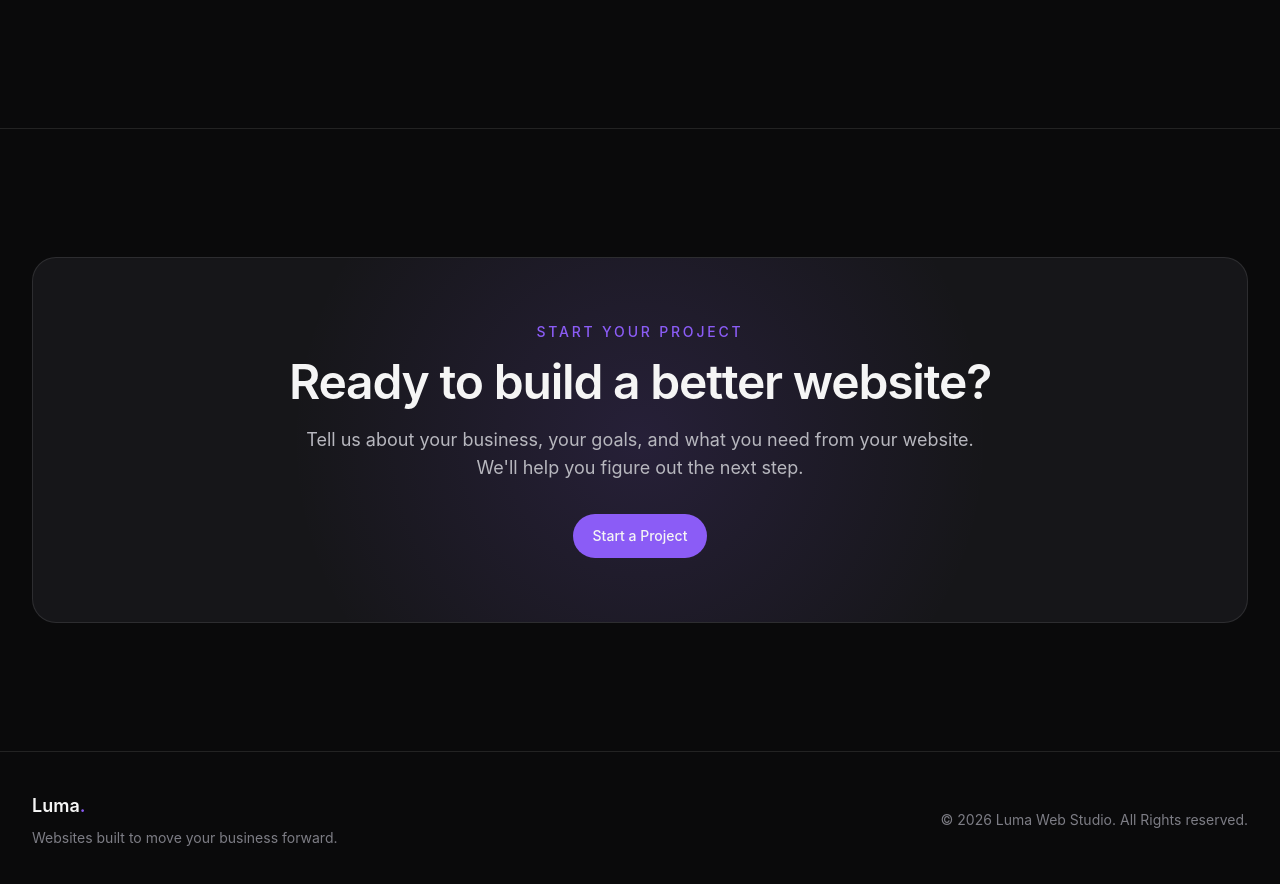
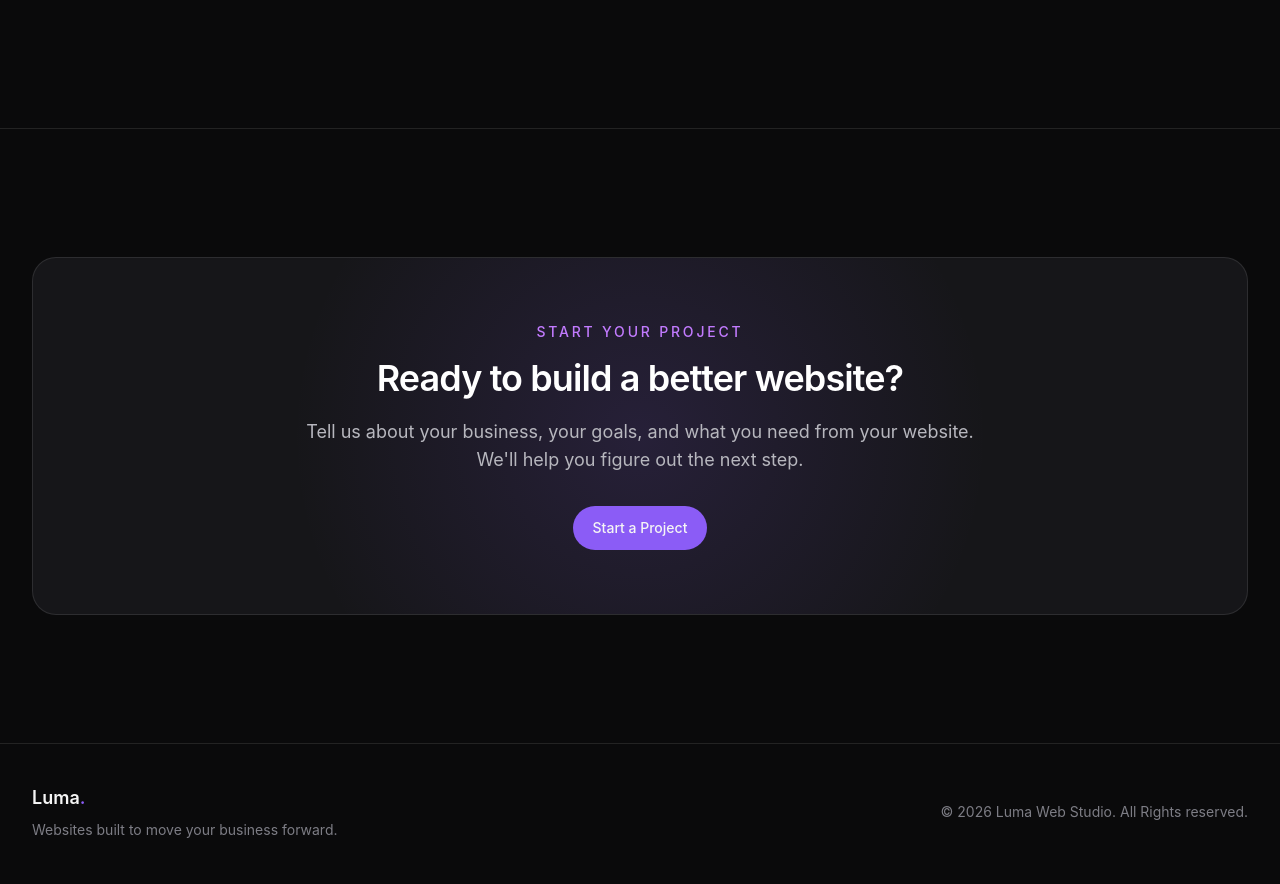
Before and after one commit to syniahpeterson/luma-web-studio, a React (Vite) app: page / in a window 1280 px wide. Shown: the part 4422-5306 px from the top of the page. Built offline with nearby package versions, Linux system fonts and the light colour scheme.

Commit message:
feat: create CTASection component and refactor HomeCTA and ServicesCTA to use it

```diff
--- /dev/null
+++ b/src/components/common/CTASection.jsx
@@ -0,0 +1,40 @@
+import Button from "../ui/Button";
+import Container from "./Container";
+
+function CTASection({
+  eyebrow,
+  title,
+  description,
+  buttonText = "Start a Project",
+  buttonTo = "/contact",
+}) {
+  return (
+    <section>
+      <Container className="py-24 lg:py-32">
+        <div className="relative overflow-hidden rounded-3xl border border-white/10 bg-[#161619] px-6 py-16 text-center sm:px-10 lg:px-16">
+          <div className="absolute inset-0 -z-0 bg-[radial-gradient(circle_at_center,rgba(139,92,246,0.14),transparent_55%)]" />
+
+          <div className="relative z-10 mx-auto max-w-3xl">
+            <p className="text-sm font-medium uppercase tracking-[0.2em] text-purple-400">
+              {eyebrow}
+            </p>
+
+            <h2 className="mt-4 text-3xl font-semibold tracking-tight text-white sm:text-4xl">
+              {title}
+            </h2>
+
+            <p className="mx-auto mt-5 max-w-2xl text-base leading-7 text-[#b7b7be] sm:text-lg">
+              {description}
+            </p>
+
+            <div className="mt-8">
+              <Button to={buttonTo}>{buttonText}</Button>
+            </div>
+          </div>
+        </div>
+      </Container>
+    </section>
+  );
+}
+
+export default CTASection;
--- a/src/components/sections/home/HomeCTA.jsx
+++ b/src/components/sections/home/HomeCTA.jsx
@@ -1,34 +1,12 @@
-import Button from "../../ui/Button";
-import Container from "../../common/Container";
+import CTASection from "../../common/CTASection";
 
 function HomeCTA() {
   return (
-    <section>
-      <Container className="py-24 lg:py-32">
-        <div className="relative overflow-hidden rounded-3xl border border-white/10 bg-[var(--color-surface)] px-6 py-16 text-center sm:px-10 lg:px-16">
-          <div className="absolute inset-0 -z-0 bg-[radial-gradient(circle_at_center,var(--color-brand),transparent_55%)] opacity-[0.14]" />
-
-          <div className="relative z-10 mx-auto max-w-3xl">
-            <p className="text-sm font-medium uppercase tracking-[0.2em] text-[var(--color-brand)]">
-              Start Your Project
-            </p>
-
-            <h2 className="mt-4 text-3xl font-semibold tracking-tight text-[var(--color-text)] sm:text-4xl lg:text-5xl">
-              Ready to build a better website?
-            </h2>
-
-            <p className="mx-auto mt-5 max-w-2xl text-base leading-7 text-[var(--color-text-secondary)] sm:text-lg">
-              Tell us about your business, your goals, and what you need from
-              your website. We&apos;ll help you figure out the next step.
-            </p>
-
-            <div className="mt-8">
-              <Button to="/contact">Start a Project</Button>
-            </div>
-          </div>
-        </div>
-      </Container>
-    </section>
+    <CTASection
+      eyebrow="Start Your Project"
+      title="Ready to build a better website?"
+      description="Tell us about your business, your goals, and what you need from your website. We'll help you figure out the next step."
+    />
   );
 }
 
--- a/src/components/sections/services/ServicesCTA.jsx
+++ b/src/components/sections/services/ServicesCTA.jsx
@@ -1,34 +1,12 @@
-import Button from "../../ui/Button";
-import Container from "../../common/Container";
+import CTASection from "../../common/CTASection";
 
 function ServicesCTA() {
   return (
-    <section>
-      <Container className="py-24 lg:py-32">
-        <div className="relative overflow-hidden rounded-3xl border border-white/10 bg-[#161619] px-6 py-16 text-center sm:px-10 lg:px-16">
-          <div className="absolute inset-0 -z-0 bg-[radial-gradient(circle_at_center,rgba(139,92,246,0.14),transparent_55%)]" />
-
-          <div className="relative z-10 mx-auto max-w-3xl">
-            <p className="text-sm font-medium uppercase tracking-[0.2em] text-purple-400">
-              Let&apos;s Work Together
-            </p>
-
-            <h2 className="mt-4 text-3xl font-semibold tracking-tight text-white sm:text-4xl">
-              Have a project in mind?
-            </h2>
-
-            <p className="mx-auto mt-5 max-w-2xl text-base leading-7 text-[#b7b7be] sm:text-lg">
-              Whether you&apos;re starting from scratch or improving an existing
-              website, let&apos;s talk about what your business needs.
-            </p>
-
-            <div className="mt-8">
-              <Button to="/contact">Start a Project</Button>
-            </div>
-          </div>
-        </div>
-      </Container>
-    </section>
+    <CTASection
+      eyebrow="Let's Work Together"
+      title="Have a project in mind?"
+      description="Whether you're starting from scratch or improving an existing website, let's talk about what your business needs."
+    />
   );
 }
 
```
